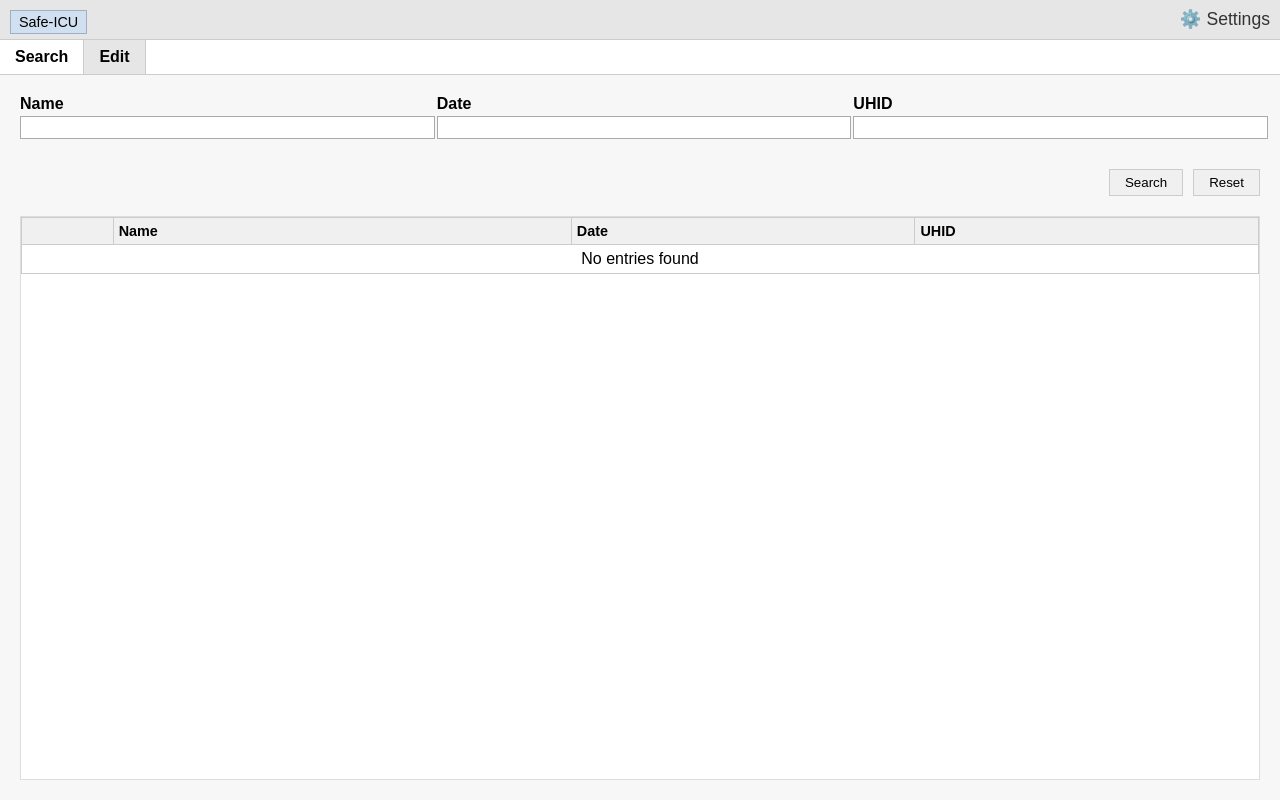
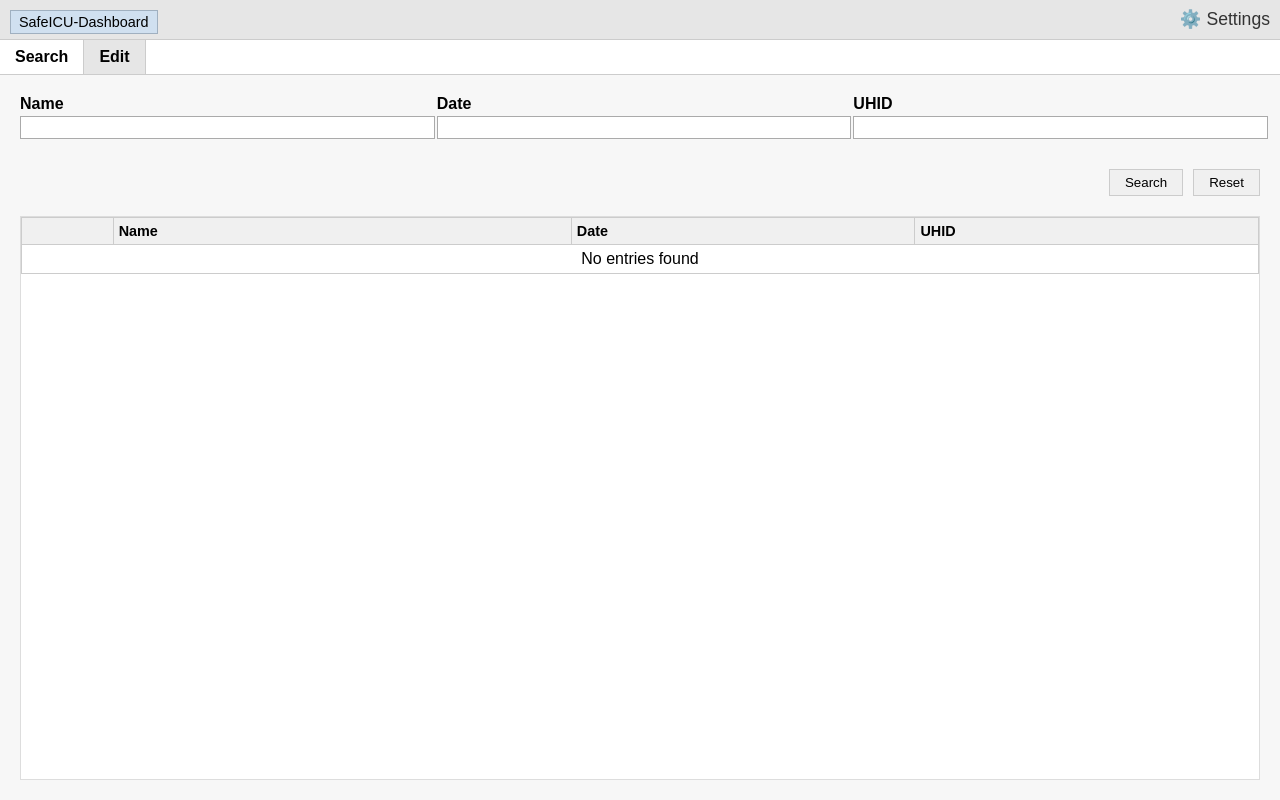
Before and after one commit to deepankar-MT24031/TREATMENT_CHART_WEB, a Flask app: page / in a window 1280 px wide. Run offline with Flask 3, Linux system fonts and the light colour scheme; data that the repository does not hold is empty.

Commit message:
title of safeicu changed

```diff
--- a/templates/index.html
+++ b/templates/index.html
@@ -608,7 +608,7 @@
 <body>
     <div class="container">
         <div class="settings" style="display: flex; justify-content: space-between; align-items: center; padding: 5px 10px;">
-            <button id="safe-icu-btn" class="button" style="font-size: 0.9em; padding: 3px 8px; background-color: #d0e0f0; border-color: #a0b0c0;">Safe-ICU</button>
+            <button id="safe-icu-btn" class="button" style="font-size: 0.9em; padding: 3px 8px; background-color: #d0e0f0; border-color: #a0b0c0;">SafeICU-Dashboard</button>
             <button id="settings-btn" style="background:none;border:none;font-size:1.1em;cursor:pointer;padding:0;color:#333;">⚙️ Settings</button>
         </div>
         <div class="tabs">
```
